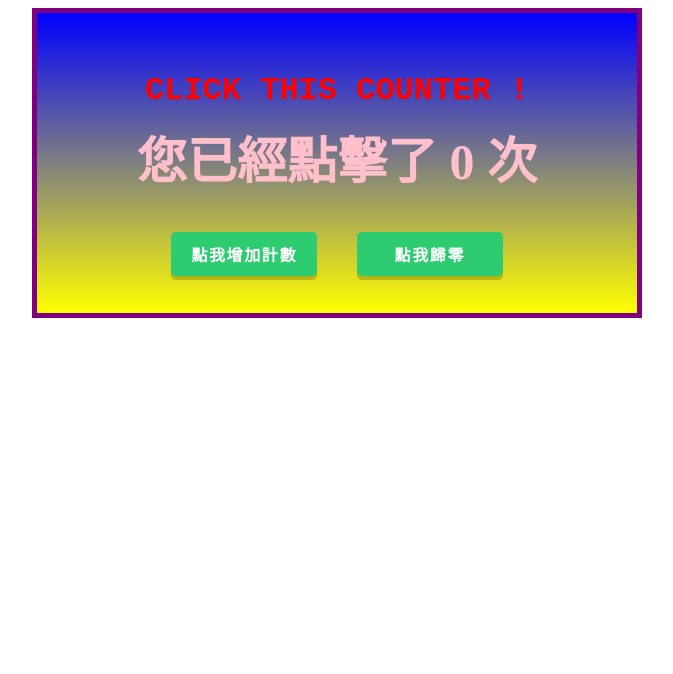
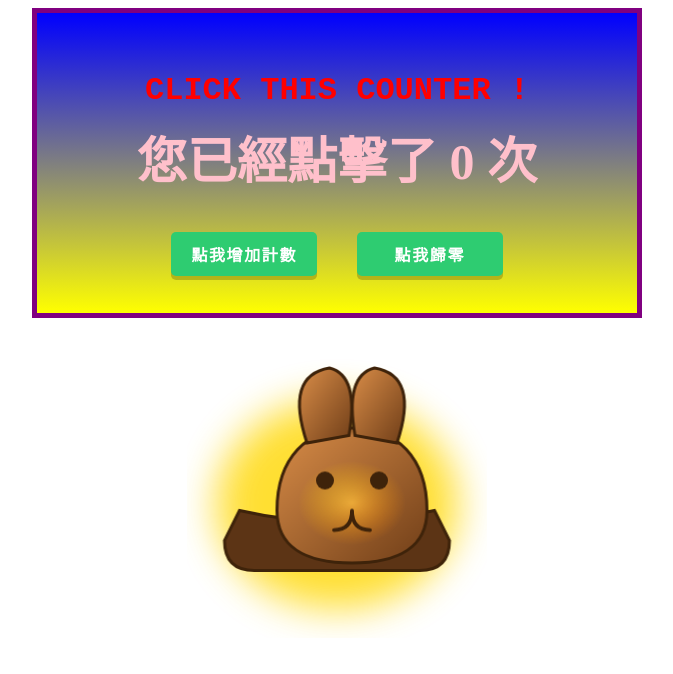
Before and after one commit to dizzydog-rgb/my-portfolio-website, a Vue app: page / in a window 1280 px wide. Shown: the top 674 px of the page, without its empty margins (303-976 px from the left). Built offline with nearby package versions, Linux system fonts and the light colour scheme.

Commit message:
add rabbit svg

```diff
--- a/src/App.vue
+++ b/src/App.vue
@@ -19,6 +19,76 @@ const zeroCount = () => {
       <button @click="incrementCount">點我增加計數</button>
       <button @click="zeroCount">點我歸零</button>
     </div>
+  </div>
+  <div class="rabbit">
+    <svg width="300" height="300" viewBox="0 0 200 200" xmlns="http://www.w3.org/2000/svg">
+      <defs>
+        <filter id="dynamicGlow" x="-50%" y="-50%" width="200%" height="200%">
+          <feGaussianBlur stdDeviation="12" result="coloredBlur" />
+        </filter>
+
+        <linearGradient id="woodGradientDynamic" x1="0%" y1="0%" x2="100%" y2="100%">
+          <stop offset="0%" style="stop-color: #d98d48; stop-opacity: 1" />
+          <stop offset="100%" style="stop-color: #703e18; stop-opacity: 1" />
+        </linearGradient>
+
+        <radialGradient id="innerLightDynamic" cx="50%" cy="50%" r="50%" fx="50%" fy="50%">
+          <stop offset="0%" stop-color="#FFF3A3" class="inner-light-stop" />
+          <stop offset="80%" stop-color="#FFD700" stop-opacity="0" />
+        </radialGradient>
+      </defs>
+
+      <g class="halo-effect" filter="url(#dynamicGlow)">
+        <ellipse cx="100" cy="110" rx="75" ry="65" fill="#FFD700" />
+      </g>
+
+      <g transform="translate(10, 10)">
+        <path
+          d="M35,145 Q15,145 15,125 L25,105 Q90,120 155,105 L165,125 Q165,145 145,145 Z"
+          fill="#5C3415"
+          stroke="#3E230A"
+          stroke-width="2"
+        />
+
+        <path
+          d="M50,105 C50,70 70,50 100,50 C130,50 150,70 150,105 C150,130 130,140 100,140 C70,140 50,130 50,105 Z"
+          fill="url(#woodGradientDynamic)"
+          stroke="#3E230A"
+          stroke-width="2"
+        />
+        <path
+          d="M70,60 Q55,15 85,10 Q105,15 98,55 Z"
+          fill="url(#woodGradientDynamic)"
+          stroke="#3E230A"
+          stroke-width="2"
+        />
+        <path
+          d="M130,60 Q145,15 115,10 Q95,15 102,55 Z"
+          fill="url(#woodGradientDynamic)"
+          stroke="#3E230A"
+          stroke-width="2"
+        />
+
+        <ellipse
+          cx="100"
+          cy="100"
+          rx="45"
+          ry="35"
+          fill="url(#innerLightDynamic)"
+          style="mix-blend-mode: overlay"
+        />
+
+        <circle cx="82" cy="85" r="6" fill="#3E230A" />
+        <circle cx="118" cy="85" r="6" fill="#3E230A" />
+        <path
+          d="M100,105 Q100,118 88,118 M100,105 Q100,118 112,118"
+          stroke="#3E230A"
+          stroke-width="2.5"
+          fill="none"
+          stroke-linecap="round"
+        />
+      </g>
+    </svg>
   </div>
 </template>
 
@@ -76,4 +146,52 @@ const zeroCount = () => {
   transform: translateY(2px);
   box-shadow: none;
 }
+
+.rabbit {
+  display: flex;
+  justify-content: center;
+  margin-top: 20px;
+}
+:global(.halo-effect) {
+  transform-origin: center;
+  animation: pulseGlow 3s ease-in-out infinite;
+}
+
+:global(.inner-light-stop) {
+  animation: innerPulse 3s ease-in-out infinite;
+}
+
+/* 定義呼吸燈動畫 */
+@keyframes pulseGlow {
+  0%,
+  100% {
+    opacity: 0.5;
+    transform: scale(1);
+  }
+  50% {
+    opacity: 0.9;
+    transform: scale(1.1);
+  }
+}
+
+@keyframes innerPulse {
+  0%,
+  100% {
+    stop-opacity: 0.4;
+  }
+  50% {
+    stop-opacity: 0.9;
+  }
+}
+
+/* 應用動畫到 SVG 元素 */
+.halo-effect {
+  /* 設置變換原點在中心，確保縮放時居中 */
+  transform-origin: center;
+  animation: pulseGlow 3s ease-in-out infinite;
+}
+
+.inner-light-stop {
+  animation: innerPulse 3s ease-in-out infinite;
+}
 </style>
```
